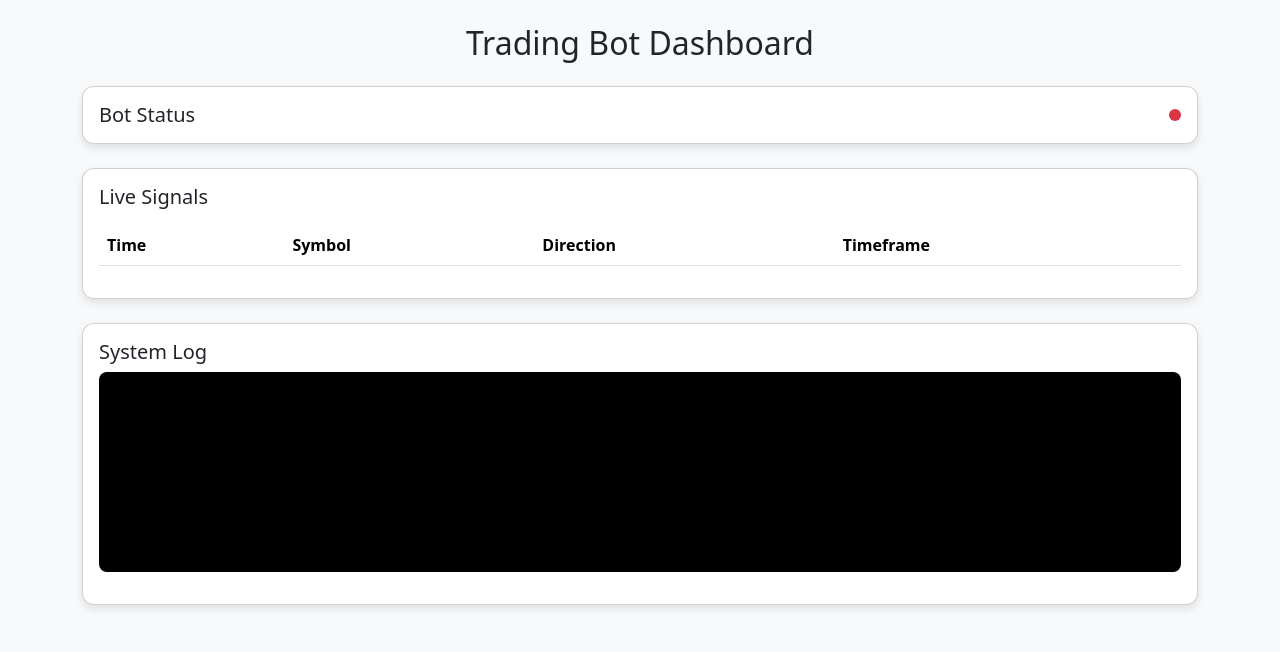
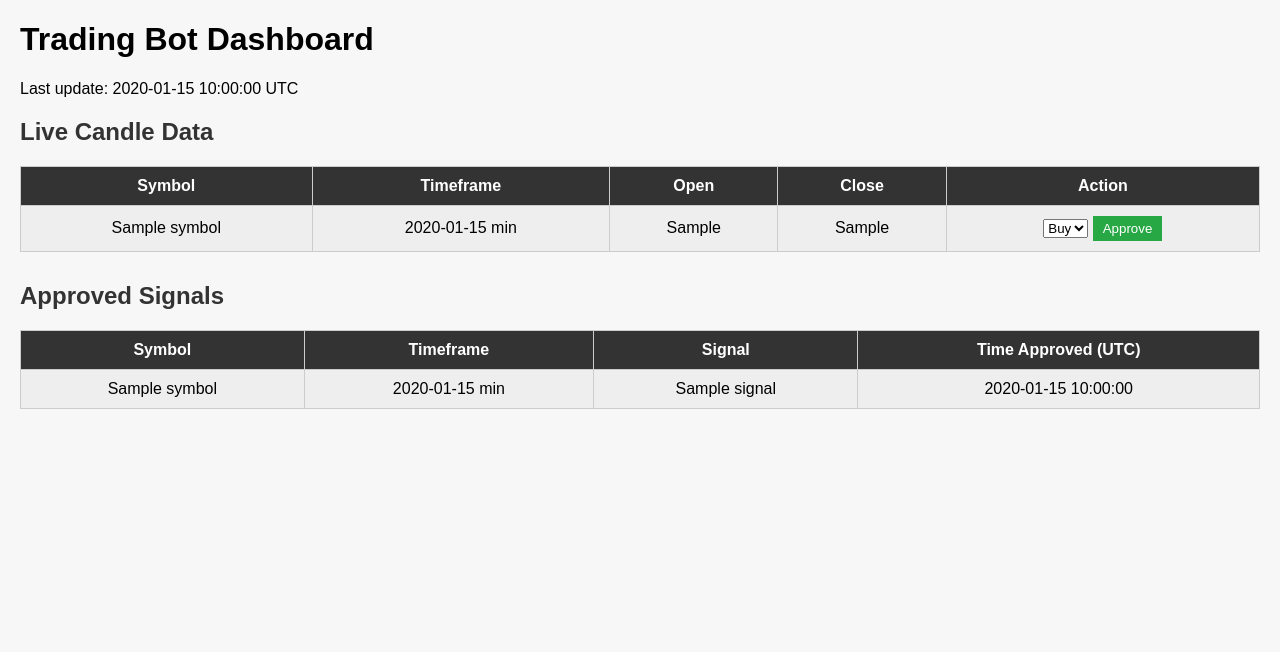
Before and after one commit to Judyk247/binary_option_bot, a Flask app: template template/dashboard.html in a window 1280 px wide. Shown: the top 652 px of the page. Run offline with Flask 3, Linux system fonts and the light colour scheme; the template is opened without the code that fills it: most values are stand-ins (such as "Sample title", 1, 10 or a date in 2020); lists and menus that the app fills with data are empty; parts of the project's set-up code (start-up, migrations or seed data) failed here and were passed over.

Commit message:
dashboard.html

```diff
--- a/template/dashboard.html
+++ b/template/dashboard.html
@@ -3,74 +3,68 @@
 <html lang="en">
 <head>
     <meta charset="UTF-8">
-    <meta name="viewport" content="width=device-width, initial-scale=1.0">
     <title>Trading Bot Dashboard</title>
-    <link rel="stylesheet" href="https://cdn.jsdelivr.net/npm/bootstrap@5.3.2/dist/css/bootstrap.min.css">
     <style>
-        body {
-            background-color: #f8f9fa;
-        }
-        .card {
-            border-radius: 12px;
-            box-shadow: 0 4px 8px rgba(0,0,0,0.1);
-        }
-        .status-indicator {
-            width: 12px;
-            height: 12px;
-            border-radius: 50%;
-            display: inline-block;
-        }
-        .status-online {
-            background-color: #28a745;
-        }
-        .status-offline {
-            background-color: #dc3545;
-        }
+        body { font-family: Arial, sans-serif; margin: 20px; background-color: #f7f7f7; }
+        table { border-collapse: collapse; width: 100%; margin-bottom: 30px; }
+        th, td { border: 1px solid #ccc; padding: 10px; text-align: center; }
+        th { background-color: #333; color: #fff; }
+        tr:nth-child(even) { background-color: #eee; }
+        .approve-btn { background-color: #28a745; color: #fff; padding: 5px 10px; border: none; cursor: pointer; }
+        .approve-btn:hover { background-color: #218838; }
+        h2 { color: #333; }
     </style>
 </head>
 <body>
-    <div class="container py-4">
-        <h2 class="mb-4 text-center">Trading Bot Dashboard</h2>
+    <h1>Trading Bot Dashboard</h1>
+    <p>Last update: {{ now.strftime("%Y-%m-%d %H:%M:%S") }} UTC</p>
 
-        <!-- Bot Status -->
-        <div class="card mb-4">
-            <div class="card-body d-flex justify-content-between align-items-center">
-                <h5 class="mb-0">Bot Status</h5>
-                <span id="bot-status" class="status-indicator status-offline"></span>
-            </div>
-        </div>
+    <h2>Live Candle Data</h2>
+    <table>
+        <tr>
+            <th>Symbol</th>
+            <th>Timeframe</th>
+            <th>Open</th>
+            <th>Close</th>
+            <th>Action</th>
+        </tr>
+        {% for candle in candles %}
+        <tr>
+            <td>{{ candle.symbol }}</td>
+            <td>{{ candle.timeframe }} min</td>
+            <td>{{ candle.last_open }}</td>
+            <td>{{ candle.last_close }}</td>
+            <td>
+                <form action="{{ url_for('approve_signal') }}" method="post">
+                    <input type="hidden" name="symbol" value="{{ candle.symbol }}">
+                    <input type="hidden" name="timeframe" value="{{ candle.timeframe }}">
+                    <select name="signal">
+                        <option value="Buy">Buy</option>
+                        <option value="Sell">Sell</option>
+                    </select>
+                    <button type="submit" class="approve-btn">Approve</button>
+                </form>
+            </td>
+        </tr>
+        {% endfor %}
+    </table>
 
-        <!-- Live Signals -->
-        <div class="card mb-4">
-            <div class="card-body">
-                <h5>Live Signals</h5>
-                <table class="table table-striped mt-3">
-                    <thead>
+    <h2>Approved Signals</h2>
+    <table>
         <tr>
-                            <th>Time</th>
             <th>Symbol</th>
-                            <th>Direction</th>
             <th>Timeframe</th>
+            <th>Signal</th>
+            <th>Time Approved (UTC)</th>
         </tr>
-                    </thead>
-                    <tbody id="signals-table">
-                        <!-- Populated dynamically by dashboard.js -->
-                    </tbody>
+        {% for signal in approved %}
+        <tr>
+            <td>{{ signal.symbol }}</td>
+            <td>{{ signal.timeframe }} min</td>
+            <td>{{ signal.signal }}</td>
+            <td>{{ signal.time.strftime("%Y-%m-%d %H:%M:%S") }}</td>
+        </tr>
+        {% endfor %}
     </table>
-            </div>
-        </div>
-
-        <!-- Connection Log -->
-        <div class="card mb-4">
-            <div class="card-body">
-                <h5>System Log</h5>
-                <pre id="system-log" style="height: 200px; overflow-y: auto; background: #000; color: #0f0; padding: 10px; border-radius: 8px;"></pre>
-            </div>
-        </div>
-    </div>
-
-    <!-- Scripts -->
-    <script src="https://cdn.jsdelivr.net/npm/bootstrap@5.3.2/dist/js/bootstrap.bundle.min.js"></script>
-    <script src="{{ url_for('static', filename='js/dashboard.js') }}"></script>
 </body>
                 </html>
```
Lines whose indentation alone changed are shown as unchanged.
